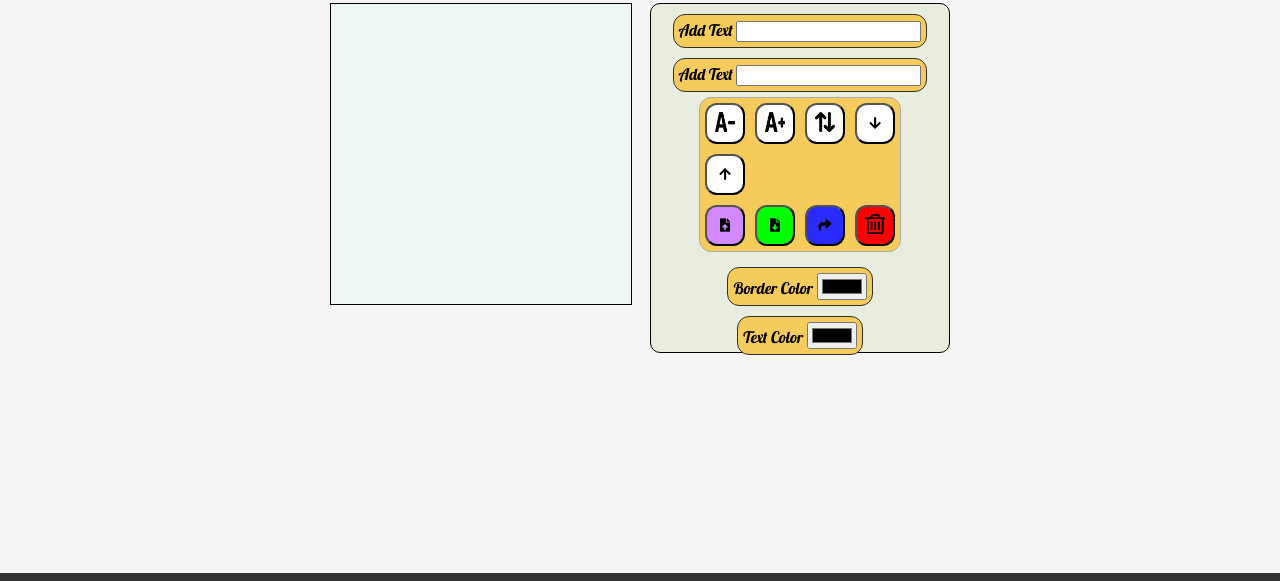
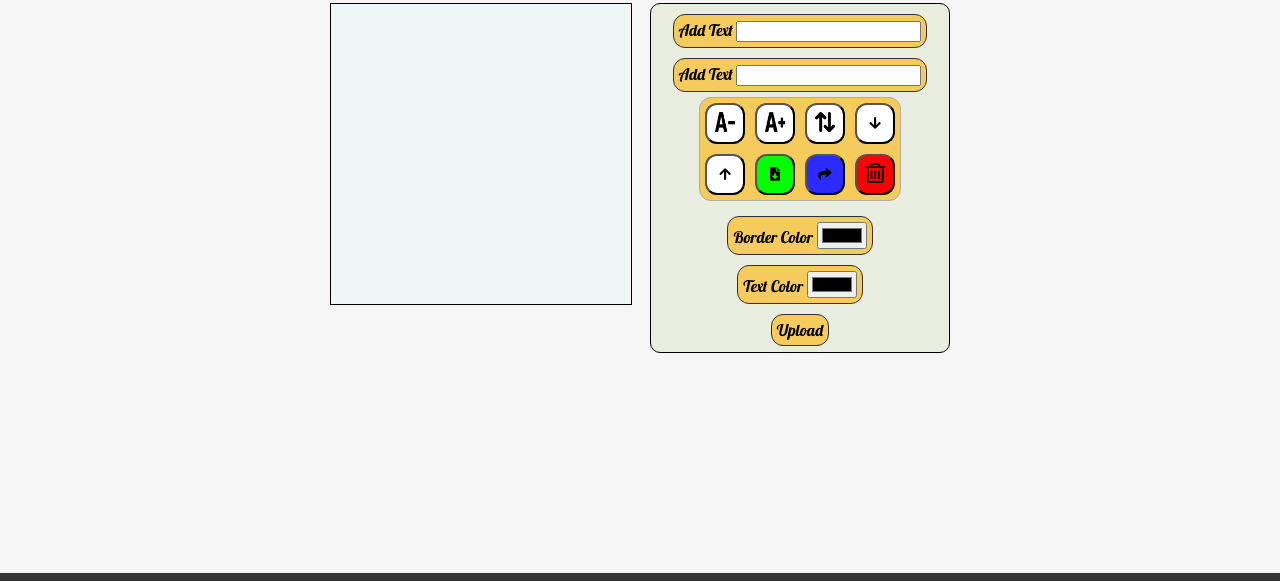
Before and after one commit to OriAzani/Meme-Generator, a plain HTML site: page index.html in a window 1280 px wide. Both pictures are taken after a click on the item "Memes". Shown: the part 77-658 px from the top of the page. Drawn offline with Linux system fonts and the light colour scheme.

Commit message:
saturdat,fixed btn

```diff
--- a/css/style.css
+++ b/css/style.css
@@ -39,6 +39,7 @@ label{
     border: .5px solid rgb(48, 48, 48);
     border-radius: 12px;
     background-color:#f5cb5c;
+    cursor: pointer;
 }
 
 /* ----------------  HEADER   ---------------*/
@@ -284,7 +285,6 @@ ul li{
     background-color: #f5cb5c;
 }
 
-
 footer{
     padding: 10px;
 }
--- a/index.html
+++ b/index.html
@@ -59,15 +59,11 @@
 
 
                     <div class="flex">
-                        <!-- //upload// -->
-                        <button class="purple-btn"> <i class="fas fa-file-upload"></i>
-                            <input type="file" id="imageLoader" name="imageLoader" class="input-file" />
-                        </button>
-                         <!-- //download// -->
-                         <a class="download-link" href="#" onclick="onDownloadCanvas(this)" download=""><button
-                            class="green-btn"><i class="fas fa-file-download"></i></button></a>
-                          <!-- //clear// -->
-                           <!-----share ----->
+                        <!-- //download// -->
+                        <a class="download-link" href="#" onclick="onDownloadCanvas(this)" download=""><button
+                                class="green-btn"><i class="fas fa-file-download"></i></button></a>
+                        <!-- //clear// -->
+                        <!-----share ----->
                         <form action="" method="POST" enctype="multipart/form-data" onsubmit="uploadImg(this, event)">
                             <input name="img" id="imgData" type="hidden" />
                             <button class="blue-btn btn publish-btn" type="submit" onclick="hidePubBTn()"
@@ -86,8 +82,13 @@
                 <label>Text Color
                     <input type="color" onchange="onChangeTextColor(this.value)">
                 </label>
+
+                <!-- //upload// -->
+                <label>Upload
+                <input type="file" id="imageLoader" name="imageLoader" class="input-file" />
+
+            </label>
             </div>
-
         </div>
 
 
--- a/js/meme-controller.js
+++ b/js/meme-controller.js
@@ -176,9 +176,6 @@ function doUploadImg(elForm, onSuccess) {
     })
 }
 
-
-
-
 //----HIDE PUBLISH BTN--//
 function hidePubBTn(){
     var pubBtn = document.querySelector('.publish-btn');
@@ -192,6 +189,8 @@ var imageLoader = document.getElementById('imageLoader');
     imageLoader.addEventListener('change', handleImage, false);
 
 function handleImage(e){
+    console.log('in');
+
     var reader = new FileReader();
     reader.onload = function(event){
         var img = new Image();
```
Also changed, not shown: 1 other file.
